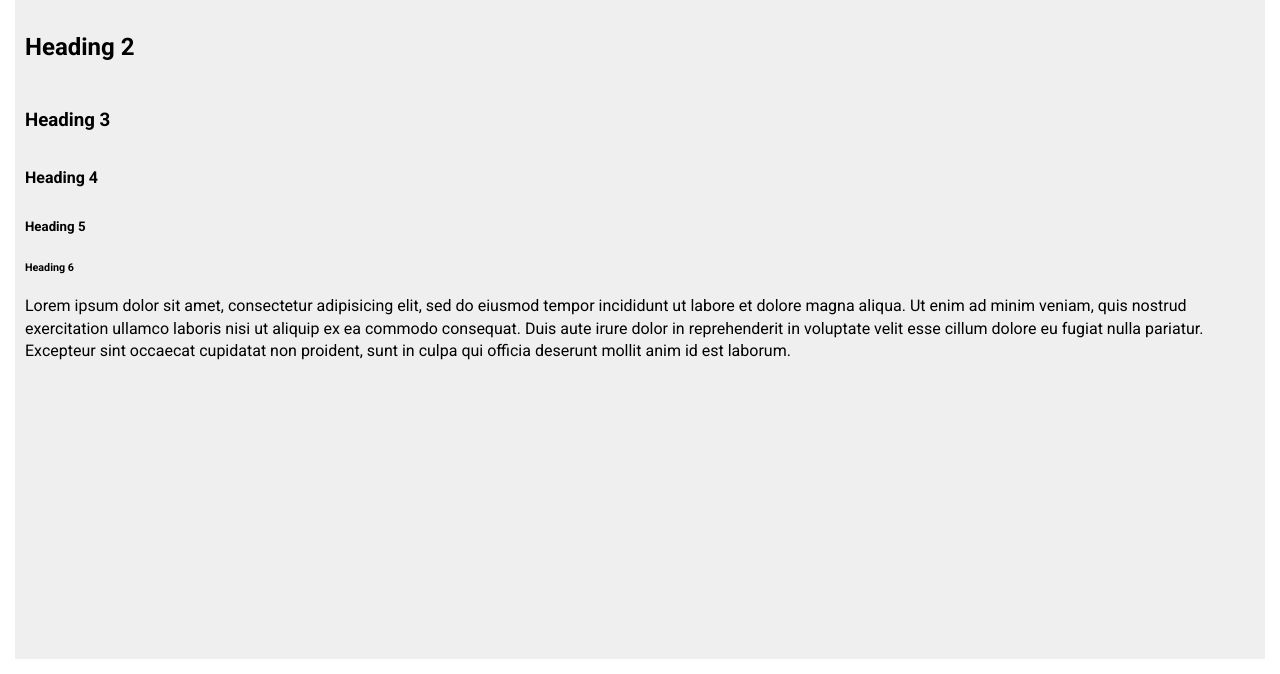
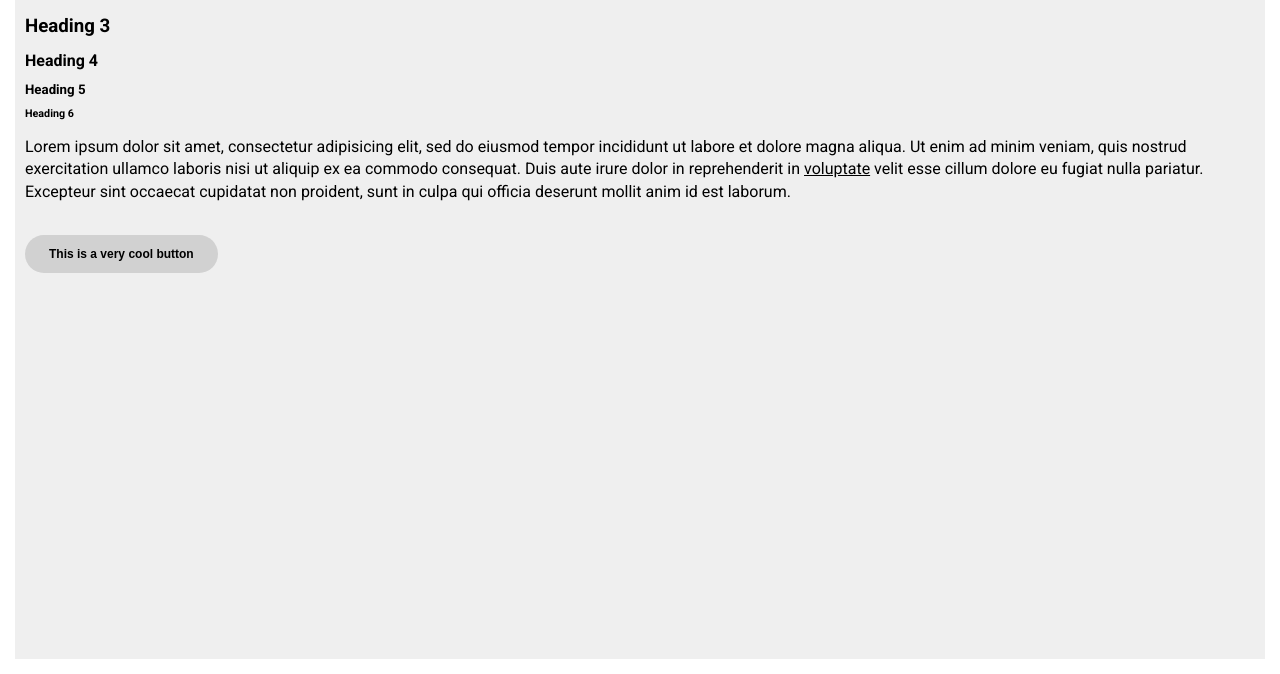
Before and after one commit to wanbinkimoon/soffritto, a website: page index.html in a window 1280 px wide. Shown: the part 126-800 px from the top of the page. Drawn offline with Linux system fonts and the light colour scheme.

Commit message:
add button

```diff
--- a/index.html
+++ b/index.html
@@ -18,10 +18,12 @@
     Lorem ipsum dolor sit amet, consectetur adipisicing elit, sed do eiusmod tempor incididunt
     ut labore et dolore magna aliqua. Ut enim ad minim veniam, quis nostrud exercitation
     ullamco laboris nisi ut aliquip ex ea commodo consequat. Duis aute irure dolor
-    in reprehenderit in voluptate velit esse cillum dolore eu fugiat nulla pariatur.
-    Excepteur sint occaecat cupidatat non proident, sunt in culpa qui officia deserunt
-    mollit anim id est laborum.
+    in reprehenderit in
+    <a href="#">voluptate</a> velit esse cillum dolore eu fugiat nulla pariatur. Excepteur sint
+    occaecat cupidatat non proident, sunt in culpa qui officia deserunt mollit anim
+    id est laborum.
   </p>
+  <button>This is a very cool button</button>
   <script id="__bs_script__">
     //<![CDATA[
     document.write(
--- a/style.css
+++ b/style.css
@@ -4,14 +4,49 @@ body {
   min-height: 100vh;
   margin: 0;
   padding: 10px;
-  border: 15px solid white;
+  border: 15px solid #ffffff;
   box-sizing: border-box;
   font-family: "Roboto", sans-serif; }
 
 h1, h2, h3, h4, h5, h6 {
   display: block;
-  margin: 1em 0 2em;
-  padding: 0; }
+  padding: 0;
+  margin: 0.25em 0 0.75em; }
+
+button {
+  padding: 1em 2em;
+  background-color: #d1d1d1;
+  color: #000;
+  font-size: 12px;
+  font-weight: 600;
+  border-radius: 25px;
+  border: none; }
+
+button:hover {
+  background-color: #dedede; }
+
+button:focus {
+  background-color: #dedede;
+  outline: none; }
+
+button:active {
+  background-color: #c5c5c5;
+  outline: none; }
+
+a {
+  color: black; }
+
+a:hover {
+  color: #457BF7; }
+
+a:focus {
+  color: #457BF7; }
+
+a:active {
+  color: #457BF7; }
+
+a:visited {
+  color: #457BF7; }
 
 p {
   font-family: inherit;
```
Also changed, not shown: README.md, build/config.sass, build/modules/body.sass, build/modules/button.sass, build/modules/heading.sass, build/modules/link.sass.
